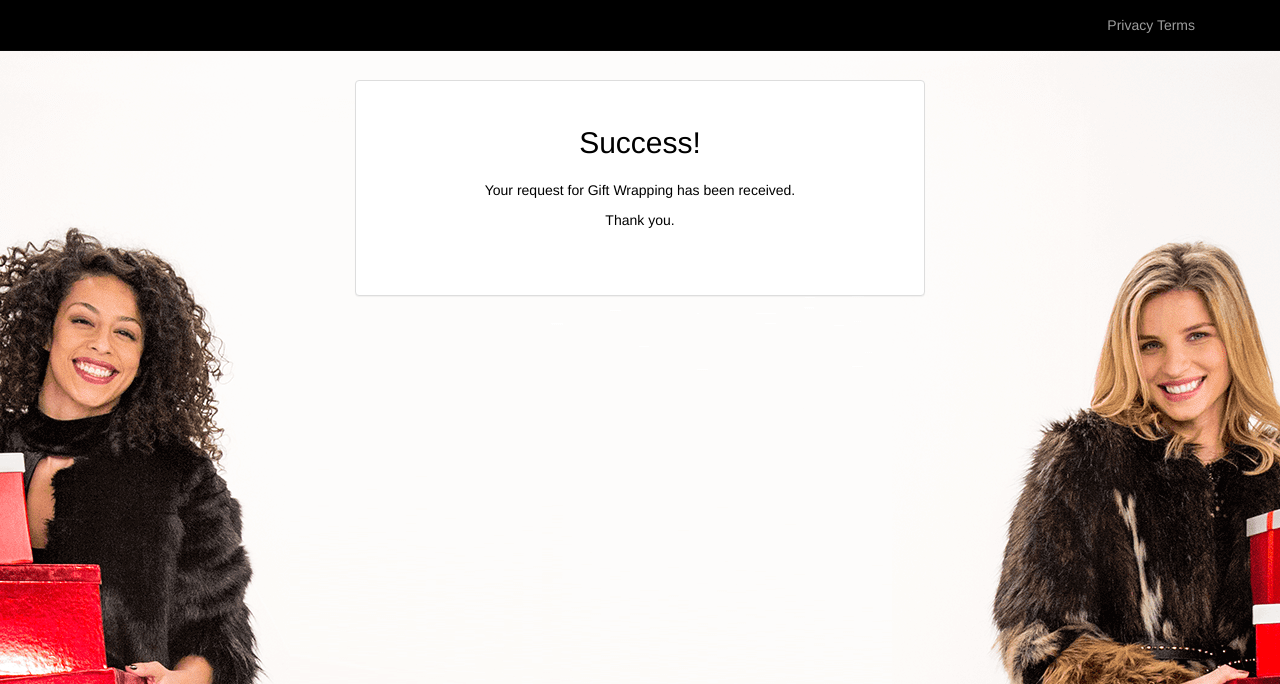
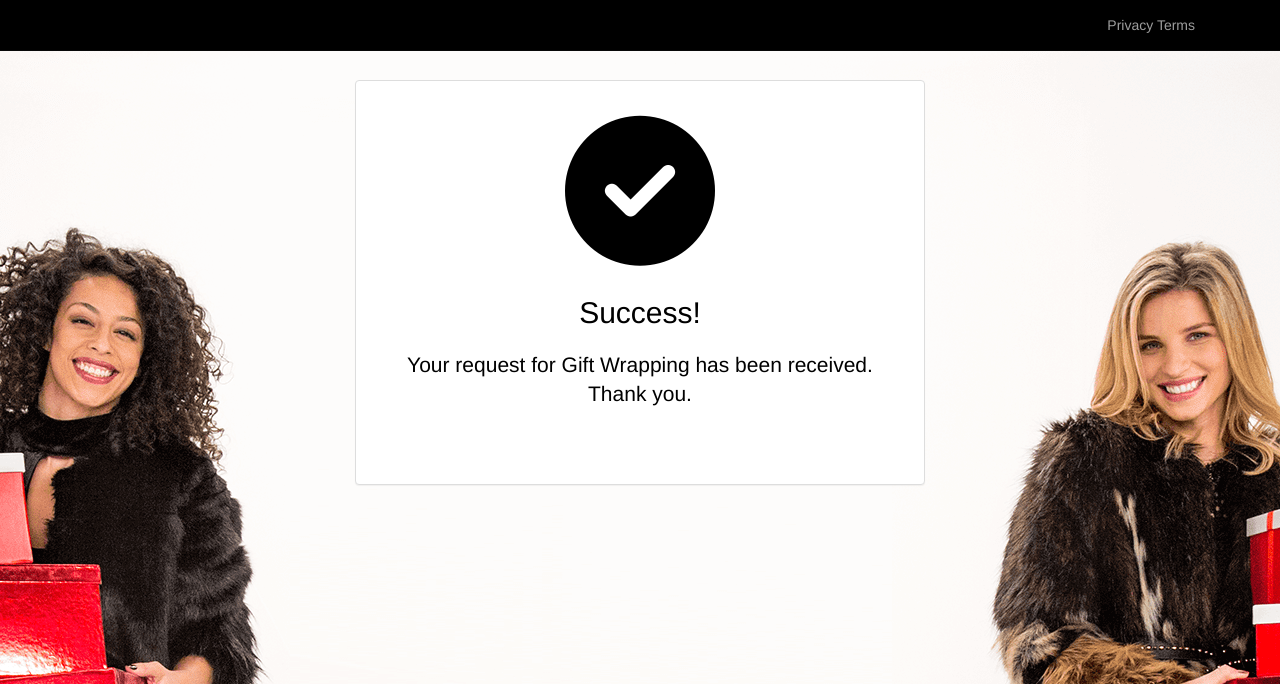
Before and after one commit to parcelconnect/littlewoods-testing, a Django app: a page that uses idv/templates/giftwrap/success.html in a window 1280 px wide. Shown: the top 684 px of the page. Run offline with Django 3.2, Linux system fonts and the light colour scheme; parts of the project's set-up code (start-up, migrations or seed data) failed here and were passed over; some libraries are stand-ins or nearby versions.

Commit message:
added fontawesome and changed text on success message

```diff
--- a/idv/templates/giftwrap/customer_base.html
+++ b/idv/templates/giftwrap/customer_base.html
@@ -50,6 +50,7 @@
       <!-- Latest compiled and minified JavaScript -->
       <script src="{% static "js/jquery.1.12.3.min.js" %}"></script>
       <script src="https://maxcdn.bootstrapcdn.com/bootstrap/3.3.6/js/bootstrap.min.js"></script>
+      <script src="https://use.fontawesome.com/65c0cec872.js"></script>
       {% endblock %}
    </body>
 </html>
--- a/idv/templates/giftwrap/success.html
+++ b/idv/templates/giftwrap/success.html
@@ -10,8 +10,7 @@
                <div class="panel-body">
                   <h3><i class="fa fa-check-circle fa-5x"></i></h3>
                   <h3>Success!</h3>
-                  <p>Your request for Gift Wrapping has been received.</p>
-                  <p> Thank you. </p>
+                  <p class="lead">Your request for Gift Wrapping has been received.<br>Thank you.</p>
                   <br><br>
                </div>
             </div>
```
